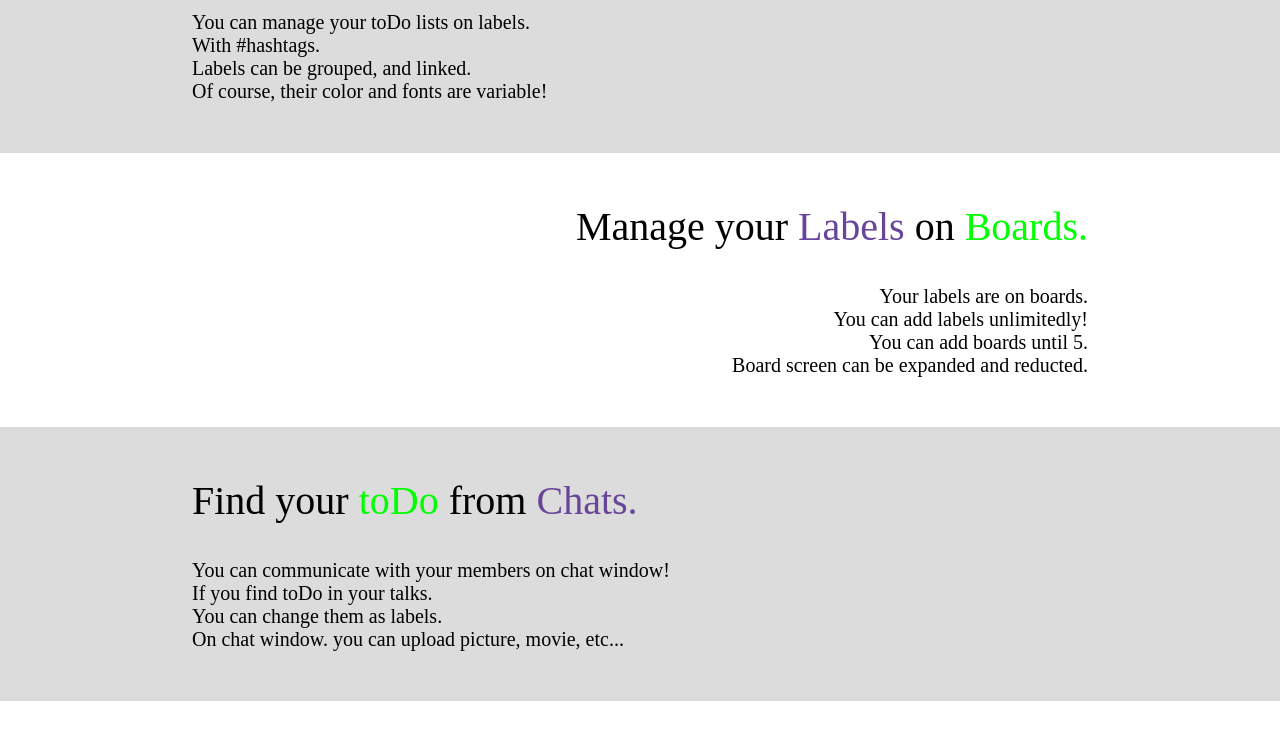
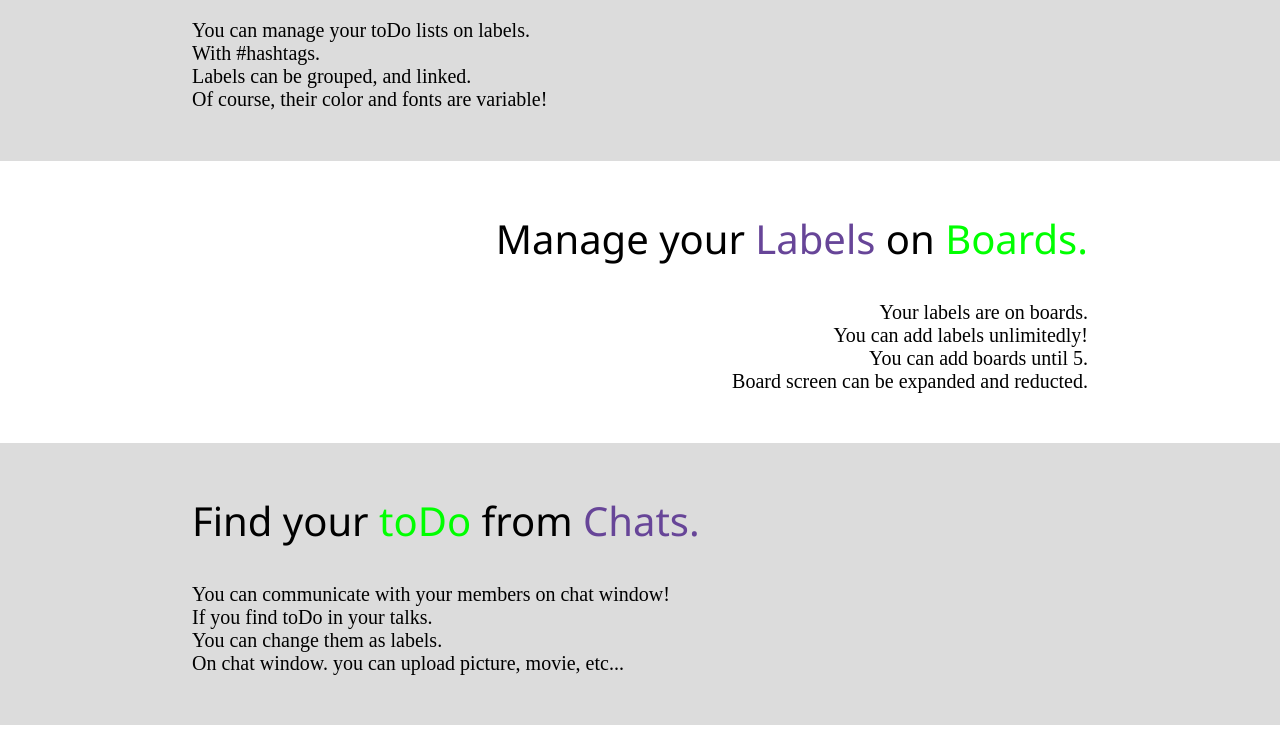
Before and after one commit to koikoi72/sandbox, a website: page app/assets/jade/index.jade in a window 1280 px wide. Shown: the part 693-1441 px from the top of the page. Drawn offline with nearby package versions, Linux system fonts and the light colour scheme; files that its build step writes are made by us from their sources.

Commit message:
some changes

```diff
--- a/app/assets/jade/index.jade
+++ b/app/assets/jade/index.jade
@@ -2,6 +2,7 @@ doctype html
 html
   head
     link(rel="stylesheet" href="/css/style.css" type="text/css")
+    link(href='http://fonts.googleapis.com/css?family=Noto+Sans' rel='stylesheet' type='text/css')
     title Linkage ~Link to the Frontier~
   body
     section#page1
--- a/app/assets/sass/style.sass
+++ b/app/assets/sass/style.sass
@@ -5,6 +5,9 @@ body
   background-color: #fff
   padding: 0
   margin: 0
+
+h1
+  font-family: 'Noto Sans', sans-serif
 
 .menu
   color: rgba(255,255,255,0.6)
```
Also changed, not shown: app/public/css/style.css, app/public/html/index.html.
